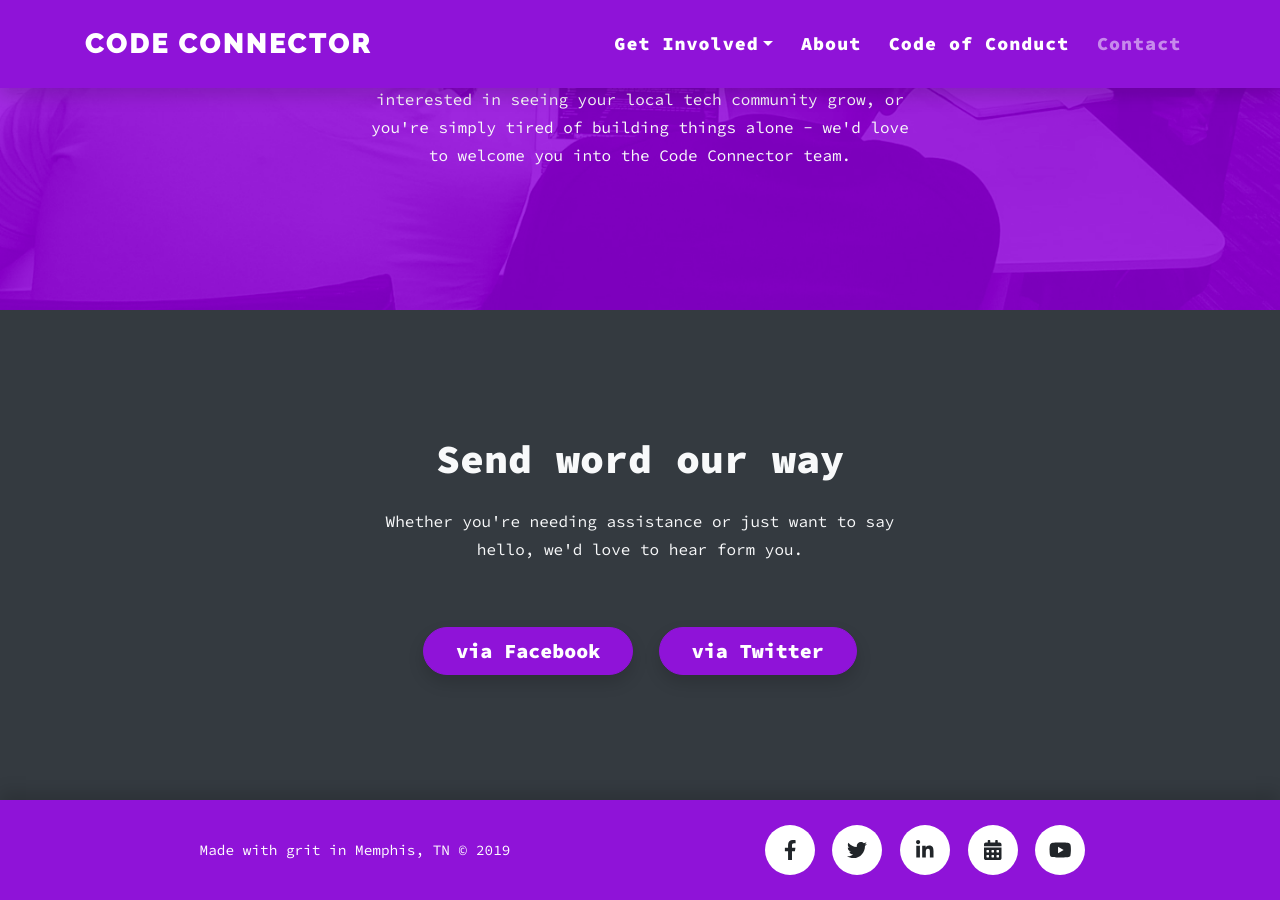
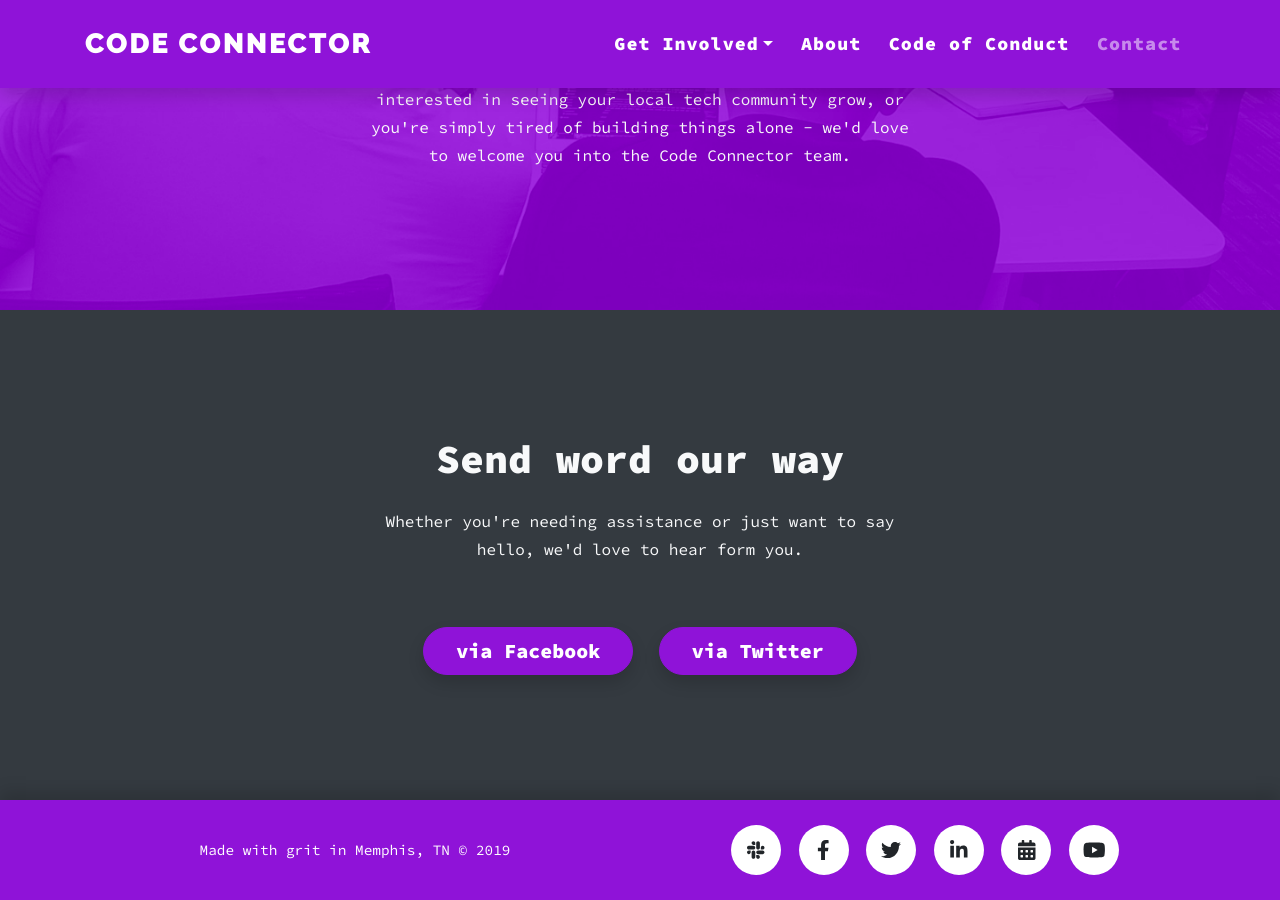
Before and after one commit to codeconnector/codeconnector.github.io, a Jekyll site: the page built from volunteer.html, in a window 1280 px wide and 900 px high, scrolled down 2867 px. Built offline with Jekyll 4.4.1, drawn with Linux system fonts in a browser that asks for light colours; nearby versions of some CDN libraries.

Commit message:
Add Slack icon and link to the footer (#66)
Fixes #59

```diff
--- a/_layouts/default.html
+++ b/_layouts/default.html
@@ -151,6 +151,11 @@
           <div class="col-md-6">
             <ul class="list-inline social-buttons">
               <li class="list-inline-item">
+                <a href="https://join.slack.com/t/code-connector/shared_invite/zt-6e1idsg6-wYI1hdfk_hR_QKahSBwldQ" target="_blank" rel="noopener" aria-label="Code Connector's Slack">
+                  <i class="fab fa-slack"></i>
+                </a>
+              </li>
+              <li class="list-inline-item">
                 <a href="https://www.facebook.com/codeconnector" target="_blank" rel="noopener" aria-label="Code Connector's Facebook">
                   <i class="fab fa-facebook-f"></i>
                 </a>
```
